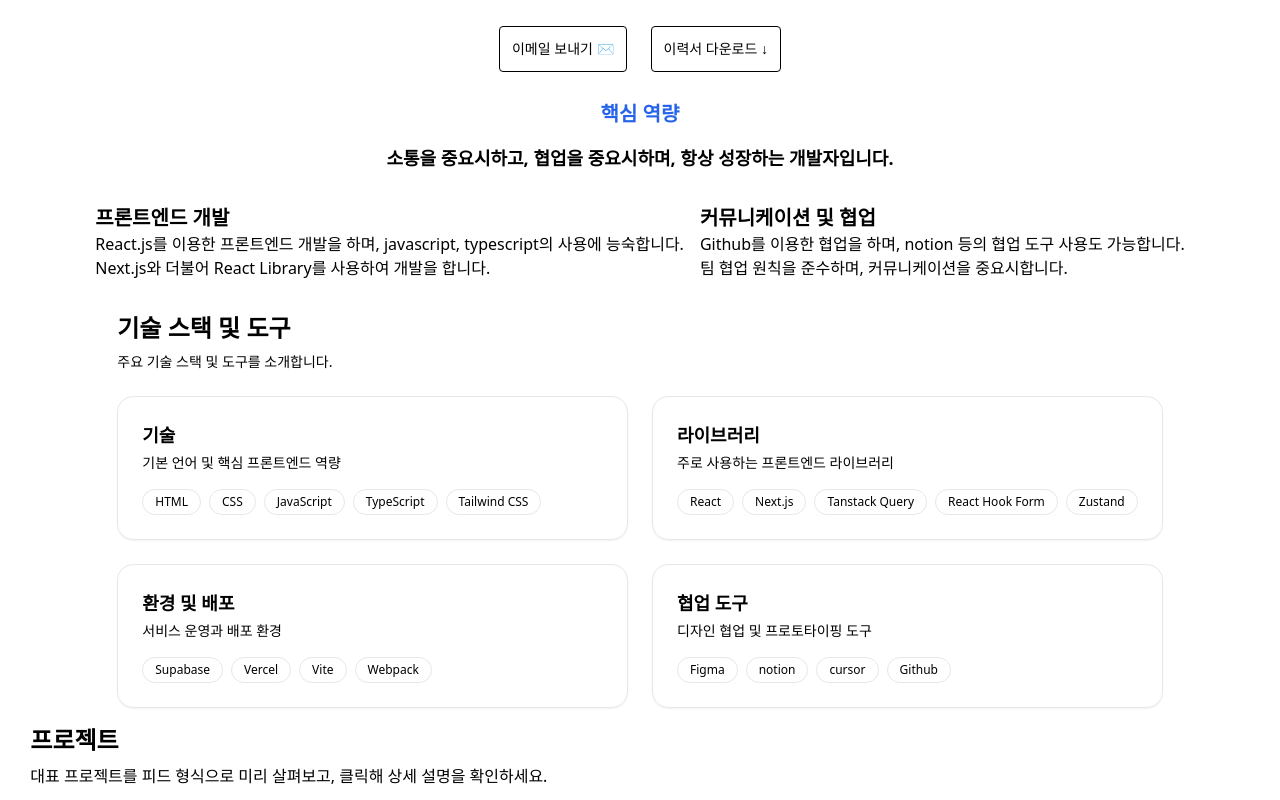
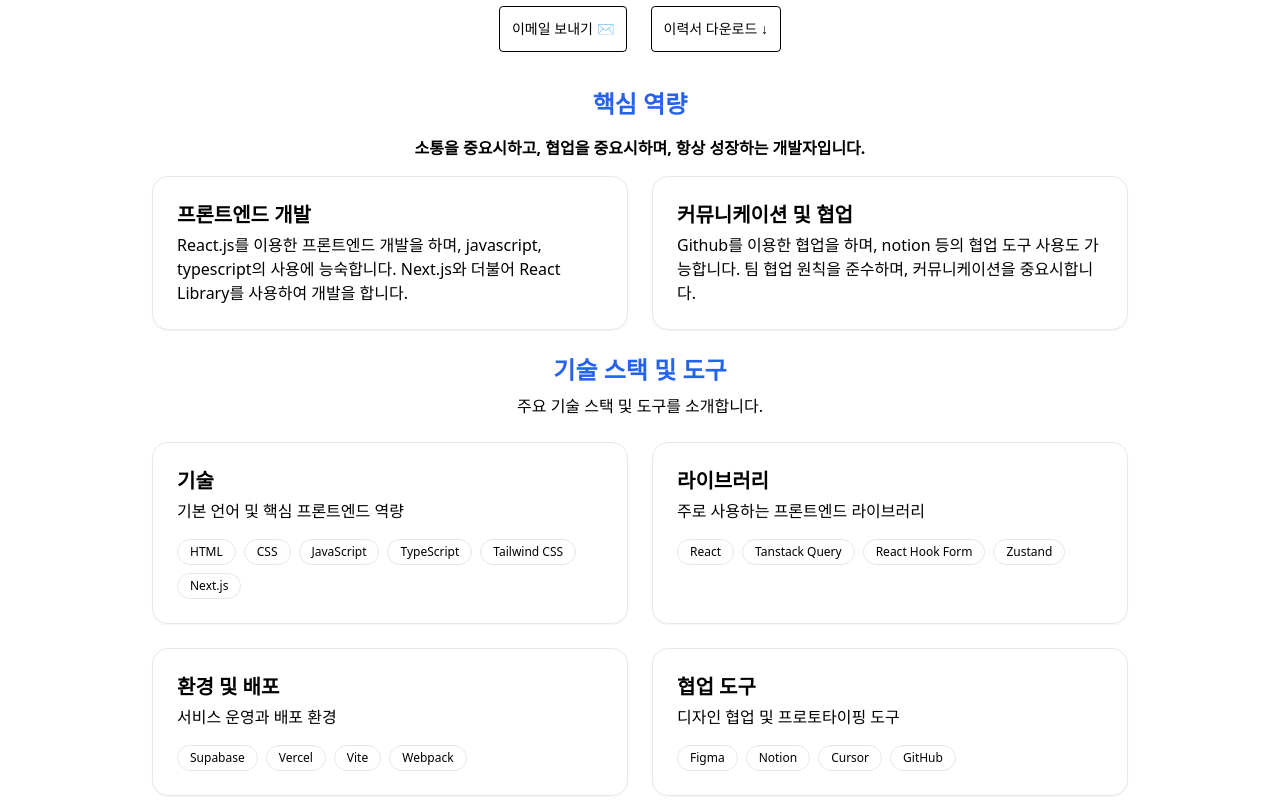
Before and after one commit to yujuseop/JuseopSite, a Next.js app in the folder my-app/: page / in a window 1280 px wide. Shown: the part 1360-2160 px from the top of the page. Built offline with nearby package versions, Linux system fonts and the light colour scheme.

Commit message:
refactor:반응형 수정

```diff
--- a/my-app/src/app/layout.tsx
+++ b/my-app/src/app/layout.tsx
@@ -8,7 +8,9 @@ export default function RootLayout({ children }: { children: ReactNode }) {
     <html lang="ko" className="font-pretendard">
       <body className="flex flex-col">
         <Header />
-        <main className="flex-grow container mx-auto p-6">{children}</main>
+        <main className="flex-grow max-w-screen-lg mx-auto p-6">
+          {children}
+        </main>
         <Footer />
       </body>
     </html>
--- a/my-app/src/app/page.tsx
+++ b/my-app/src/app/page.tsx
@@ -3,10 +3,11 @@ import Image from "next/image";
 import Skills from "@/components/Skills";
 import Projects from "@/components/Projects";
 import Develop from "@/components/Develop";
+import Navibar from "@/components/Navibar";
 
 export default function Home() {
   return (
-    <main className="min-h-screen flex flex-col items-center justify-center gap-4">
+    <main className="min-h-screen flex flex-col items-center justify-center gap-6">
       <section className="flex justify-center items-center">
         <Image
           src="/assets/yujuseop.jpeg"
@@ -28,7 +29,9 @@ export default function Home() {
       <section>
         <Projects />
       </section>
-      <section></section>
+      <section>
+        <Navibar />
+      </section>
     </main>
   );
 }
--- a/my-app/src/components/Develop.tsx
+++ b/my-app/src/components/Develop.tsx
@@ -1,27 +1,49 @@
+interface Develop {
+  id: string;
+  title: string;
+  description: string;
+}
+
+const DEVELOPS: Develop[] = [
+  {
+    id: "frontend",
+    title: "프론트엔드 개발",
+    description:
+      "React.js를 이용한 프론트엔드 개발을 하며, javascript, typescript의 사용에 능숙합니다. Next.js와 더불어 React Library를 사용하여 개발을 합니다.",
+  },
+  {
+    id: "communication",
+    title: "커뮤니케이션 및 협업",
+    description:
+      "Github를 이용한 협업을 하며, notion 등의 협업 도구 사용도 가능합니다.  팀 협업 원칙을 준수하며, 커뮤니케이션을 중요시합니다.",
+  },
+];
+
 export default function Develop() {
   return (
     <section className="flex flex-col gap-4 justify-center items-center">
-      <h2 className="text-xl font-bold text-blue-600">핵심 역량 </h2>
-      <p className="text-lg font-bold">
+      <h2 className="text-xl lg:text-2xl font-bold text-blue-600">
+        핵심 역량{" "}
+      </h2>
+      <p className="text-sm lg:text-base font-bold">
         소통을 중요시하고, 협업을 중요시하며, 항상 성장하는 개발자입니다.
       </p>
-      <div className="flex p-4 gap-4">
-        <ul>
-          <li className="font-bold text-xl">프론트엔드 개발</li>
-          <p>
-            React.js를 이용한 프론트엔드 개발을 하며, javascript, typescript의
-            사용에 능숙합니다. <br /> Next.js와 더불어 React Library를 사용하여
-            개발을 합니다.
-          </p>
-        </ul>
-        <ul>
-          <li className="font-bold text-xl">커뮤니케이션 및 협업</li>
-          <p>
-            Github를 이용한 협업을 하며, notion 등의 협업 도구 사용도
-            가능합니다. <br /> 팀 협업 원칙을 준수하며, 커뮤니케이션을
-            중요시합니다.
-          </p>
-        </ul>
+      <div className="grid gap-6 md:grid-cols-2">
+        {DEVELOPS.map((develop) => (
+          <article
+            key={develop.id}
+            className="space-y-4 rounded-2xl border border-border bg-card p-6 shadow-sm"
+          >
+            <header className="space-y-1">
+              <h3 className="text-lg font-semibold lg:text-xl">
+                {develop.title}
+              </h3>
+              <p className="text-sm text-muted-foreground lg:text-base">
+                {develop.description}
+              </p>
+            </header>
+          </article>
+        ))}
       </div>
     </section>
   );
--- a/my-app/src/components/Projects.tsx
+++ b/my-app/src/components/Projects.tsx
@@ -4,11 +4,16 @@ import Link from "next/link";
 
 import Feed, { FeedItem } from "@/components/ui/Feed";
 import Modal from "@/components/ui/Modal";
+import { PROJECTS } from "@/content/portfolio";
 
 type Project = FeedItem & {
+  slug: string;
   detail: {
     summary: string;
     highlights: string[];
+    participants: string;
+    duration: string;
+    techStack: { label: string }[];
     links?: {
       demo?: string;
       repo?: string;
@@ -16,32 +21,21 @@ type Project = FeedItem & {
   };
 };
 
-const projects: Project[] = [
-  {
-    emoji: "🚀",
-    title: "개인 포트폴리오 사이트",
-    description:
-      "Next.js와 Tailwind CSS로 구축한 반응형 포트폴리오, 다크 모드와 블로그를 지원합니다.",
-    techStack: [
-      { label: "Next.js" },
-      { label: "TypeScript" },
-      { label: "Tailwind CSS" },
-      { label: "MDX" },
-    ],
-    detail: {
-      summary:
-        "디자인 시스템과 콘텐츠 관리를 효율적으로 적용하기 위해 Next.js 14 App Router를 활용해 설계한 개인 포트폴리오입니다.",
-      highlights: [
-        "프로젝트·블로그·연락처를 한 곳에서 관리하도록 정보 구조(IA)를 재정비",
-        "MDX 기반 블로그 게시글 빌드 파이프라인을 구축해 마크다운만으로 글 작성 가능",
-        "다크 모드 및 반응형 레이아웃을 Tailwind CSS 커스텀 프리셋으로 구성",
-      ],
-      links: {
-        repo: "https://github.com/yujuseop/JuseopSite",
-      },
-    },
+const projects: Project[] = PROJECTS.map((project) => ({
+  slug: project.slug,
+  emoji: project.emoji,
+  title: project.title,
+  description: project.summary,
+  techStack: project.techStack.map((label) => ({ label })),
+  detail: {
+    summary: project.description,
+    highlights: project.highlights,
+    participants: project.participants,
+    duration: project.duration,
+    techStack: project.techStack.map((label) => ({ label })),
+    links: project.links,
   },
-];
+}));
 
 export default function Projects() {
   const [selected, setSelected] = useState<Project | null>(null);
@@ -59,9 +53,11 @@ export default function Projects() {
   return (
     <>
       <section className="space-y-4">
-        <header className="space-y-2">
-          <h2 className="text-2xl font-bold">프로젝트</h2>
-          <p className="text-muted-foreground">
+        <header className="space-y-2 text-center">
+          <h2 className="text-xl lg:text-2xl font-bold text-blue-600">
+            프로젝트
+          </h2>
+          <p className="text-sm text-muted-foreground lg:text-base">
             대표 프로젝트를 피드 형식으로 미리 살펴보고, 클릭해 상세 설명을
             확인하세요.
           </p>
@@ -85,6 +81,20 @@ export default function Projects() {
         onClose={() => setSelected(null)}
         title={selected?.title}
         description={selected?.description}
+        metadata={
+          selected ? (
+            <dl className="grid grid-cols-1 gap-2 text-sm text-muted-foreground lg:grid-cols-2">
+              <div className="flex flex-col gap-1">
+                <dt className="font-medium text-foreground">참여 인원</dt>
+                <dd>{selected.detail.participants}</dd>
+              </div>
+              <div className="flex flex-col gap-1">
+                <dt className="font-medium text-foreground">진행 기간</dt>
+                <dd>{selected.detail.duration}</dd>
+              </div>
+            </dl>
+          ) : null
+        }
         footer={
           selected?.detail.links ? (
             <div className="flex gap-2">
@@ -125,9 +135,9 @@ export default function Projects() {
                 사용 기술 스택
               </h4>
               <div className="flex flex-wrap gap-2">
-                {selected.techStack.map((tech) => (
+                {selected.detail.techStack.map((tech) => (
                   <span
-                    key={`${selected.title}-${tech.label}`}
+                    key={`${selected.slug}-${tech.label}`}
                     className="rounded-full border border-border px-3 py-1 text-xs font-medium text-muted-foreground"
                   >
                     {tech.label}
--- a/my-app/src/components/Skills.tsx
+++ b/my-app/src/components/Skills.tsx
@@ -1,62 +1,26 @@
-type SkillCategory = {
-  id: string;
-  label: string;
-  description: string;
-  skills: string[];
-};
-
-const CATEGORIES: SkillCategory[] = [
-  {
-    id: "tech",
-    label: "기술",
-    description: "기본 언어 및 핵심 프론트엔드 역량",
-    skills: ["HTML", "CSS", "JavaScript", "TypeScript", "Tailwind CSS"],
-  },
-  {
-    id: "library",
-    label: "라이브러리",
-    description: "주로 사용하는 프론트엔드 라이브러리",
-    skills: [
-      "React",
-      "Next.js",
-      "Tanstack Query",
-      "React Hook Form",
-      "Zustand",
-    ],
-  },
-  {
-    id: "infra",
-    label: "환경 및 배포",
-    description: "서비스 운영과 배포 환경",
-    skills: ["Supabase", "Vercel", "Vite", "Webpack"],
-  },
-  {
-    id: "collaboration",
-    label: "협업 도구",
-    description: "디자인 협업 및 프로토타이핑 도구",
-    skills: ["Figma", "notion", "cursor", "Github"],
-  },
-];
+import { SKILL_CATEGORIES } from "@/content/portfolio";
 
 export default function Skills() {
   return (
     <section className="space-y-6">
-      <header className="space-y-2">
-        <h2 className="text-2xl font-bold">기술 스택 및 도구</h2>
-        <p className="text-sm text-muted-foreground">
+      <header className="space-y-2 text-center">
+        <h2 className="text-2xl font-bold text-blue-600">기술 스택 및 도구</h2>
+        <p className="text-sm text-muted-foreground lg:text-base">
           주요 기술 스택 및 도구를 소개합니다.
         </p>
       </header>
 
       <div className="grid gap-6 md:grid-cols-2">
-        {CATEGORIES.map((category) => (
+        {SKILL_CATEGORIES.map((category) => (
           <article
             key={category.id}
             className="space-y-4 rounded-2xl border border-border bg-card p-6 shadow-sm"
           >
             <header className="space-y-1">
-              <h3 className="text-lg font-semibold">{category.label}</h3>
-              <p className="text-sm text-muted-foreground">
+              <h3 className="text-lg font-semibold lg:text-xl">
+                {category.title}
+              </h3>
+              <p className="text-sm text-muted-foreground lg:text-base">
                 {category.description}
               </p>
             </header>
--- /dev/null
+++ b/my-app/src/content/portfolio.ts
@@ -0,0 +1,80 @@
+export interface SkillCategoryContent {
+  id: string;
+  title: string;
+  description: string;
+  skills: string[];
+}
+
+export const SKILL_CATEGORIES: SkillCategoryContent[] = [
+  {
+    id: "tech",
+    title: "기술",
+    description: "기본 언어 및 핵심 프론트엔드 역량",
+    skills: [
+      "HTML",
+      "CSS",
+      "JavaScript",
+      "TypeScript",
+      "Tailwind CSS",
+      "Next.js",
+    ],
+  },
+  {
+    id: "library",
+    title: "라이브러리",
+    description: "주로 사용하는 프론트엔드 라이브러리",
+    skills: ["React", "Tanstack Query", "React Hook Form", "Zustand"],
+  },
+  {
+    id: "infra",
+    title: "환경 및 배포",
+    description: "서비스 운영과 배포 환경",
+    skills: ["Supabase", "Vercel", "Vite", "Webpack"],
+  },
+  {
+    id: "collaboration",
+    title: "협업 도구",
+    description: "디자인 협업 및 프로토타이핑 도구",
+    skills: ["Figma", "Notion", "Cursor", "GitHub"],
+  },
+];
+
+export interface ProjectContent {
+  slug: string;
+  emoji: string;
+  title: string;
+  summary: string;
+  description: string;
+  techStack: string[];
+  highlights: string[];
+  participants: string;
+  duration: string;
+  links?: {
+    demo?: string;
+    repo?: string;
+  };
+}
+
+export const PROJECTS: ProjectContent[] = [
+  {
+    slug: "portfolio-site",
+    emoji: "🚀",
+    title: "개인 포트폴리오 사이트",
+    summary:
+      "Next.js와 Tailwind CSS로 구축한 반응형 포트폴리오, 다크 모드와 블로그를 지원합니다.",
+    description:
+      "디자인 시스템과 콘텐츠 관리를 효율적으로 적용하기 위해 Next.js 15 App Router를 활용해 설계한 개인 포트폴리오입니다.",
+    techStack: ["Next.js", "TypeScript", "Tailwind CSS", "MDX"],
+    highlights: [
+      "프로젝트·블로그·연락처를 한 곳에서 관리하도록 정보 구조(IA)를 재정비",
+      "MDX 기반 블로그 게시글 빌드 파이프라인을 구축해 마크다운만으로 글 작성 가능",
+      "다크 모드 및 반응형 레이아웃을 Tailwind CSS 커스텀 프리셋으로 구성",
+    ],
+    participants: "개인 프로젝트",
+    duration: "2024.09 ~ 2024.10",
+    links: {
+      demo: "https://juseopsite.vercel.app/",
+      repo: "https://github.com/yujuseop/JuseopSite",
+    },
+  },
+];
```
Also changed, not shown: my-app/src/components/Header.tsx (+3 -6 lines), my-app/src/components/Navibar.tsx (+6 -1 lines), my-app/src/components/ui/Modal.tsx (+12 -4 lines).
